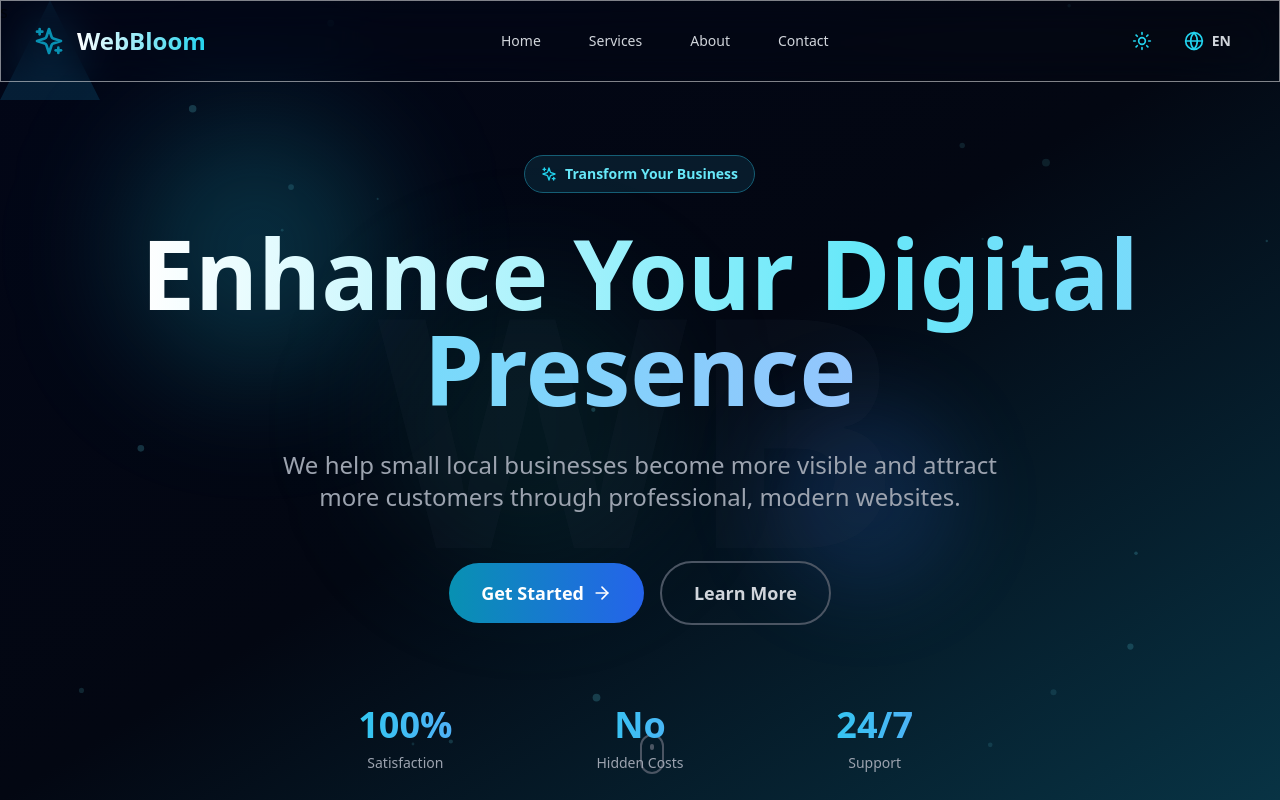
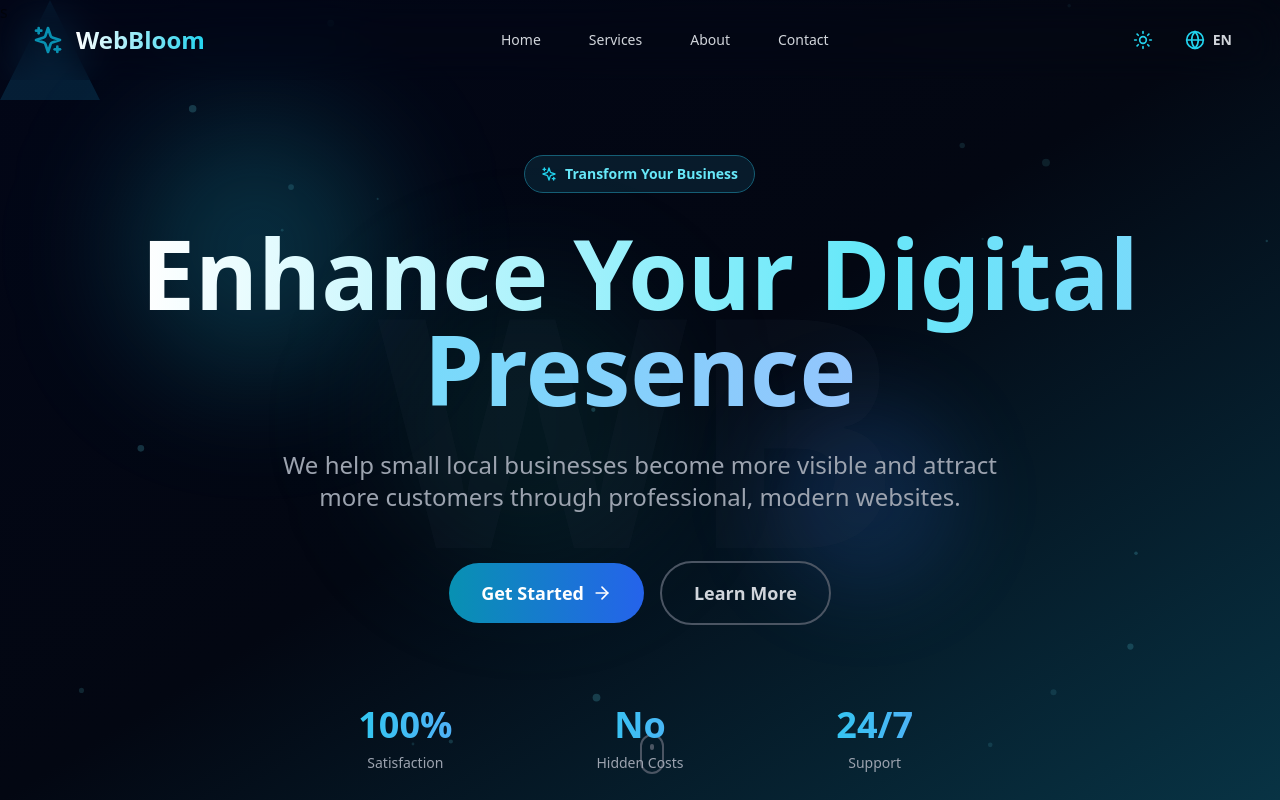
Before and after one commit to Web-Bloom/Webbloom, a React (Vite) app: page / in a window 1280 px wide. Shown: the top 800 px of the page. Built offline with nearby package versions, Linux system fonts and the light colour scheme.

Commit message:
Removes ugly border

```diff
--- a/src/components/Header.tsx
+++ b/src/components/Header.tsx
@@ -20,7 +20,7 @@ export const Header = ({ language, onLanguageToggle, onNavigate, theme, onThemeT
   ];
 
   return (
-    <header className="fixed top-0 left-0 right-0 z-50 bg-gradient-to-b from-slate-900 to-gray-900 text-white dark:bg-transparent glass-effect animate-fadeInUp">
+      <header className="fixed top-0 left-0 right-0 z-50 bg-gradient-to-b from-slate-900 to-gray-900 text-white dark:bg-transparent glass-effect border-none !border-0 shadow-none">
       <div className="max-w-7xl mx-auto px-6 lg:px-8">
         <div className="flex items-center justify-between h-20">
           <div
--- a/tailwind.config.js
+++ b/tailwind.config.js
@@ -3,12 +3,7 @@ export default {
     content: ['./index.html', './src/**/*.{js,ts,jsx,tsx}'],
     darkMode: 'class',
     theme: {
-        extend: {
-            animation: {
-                'spin-slow': 'spin 20s linear infinite',
-                'pulse-slow': 'pulse 6s ease-in-out infinite',
-            }
-        },
+        extend: {},
     },
     plugins: [],
 };
```
